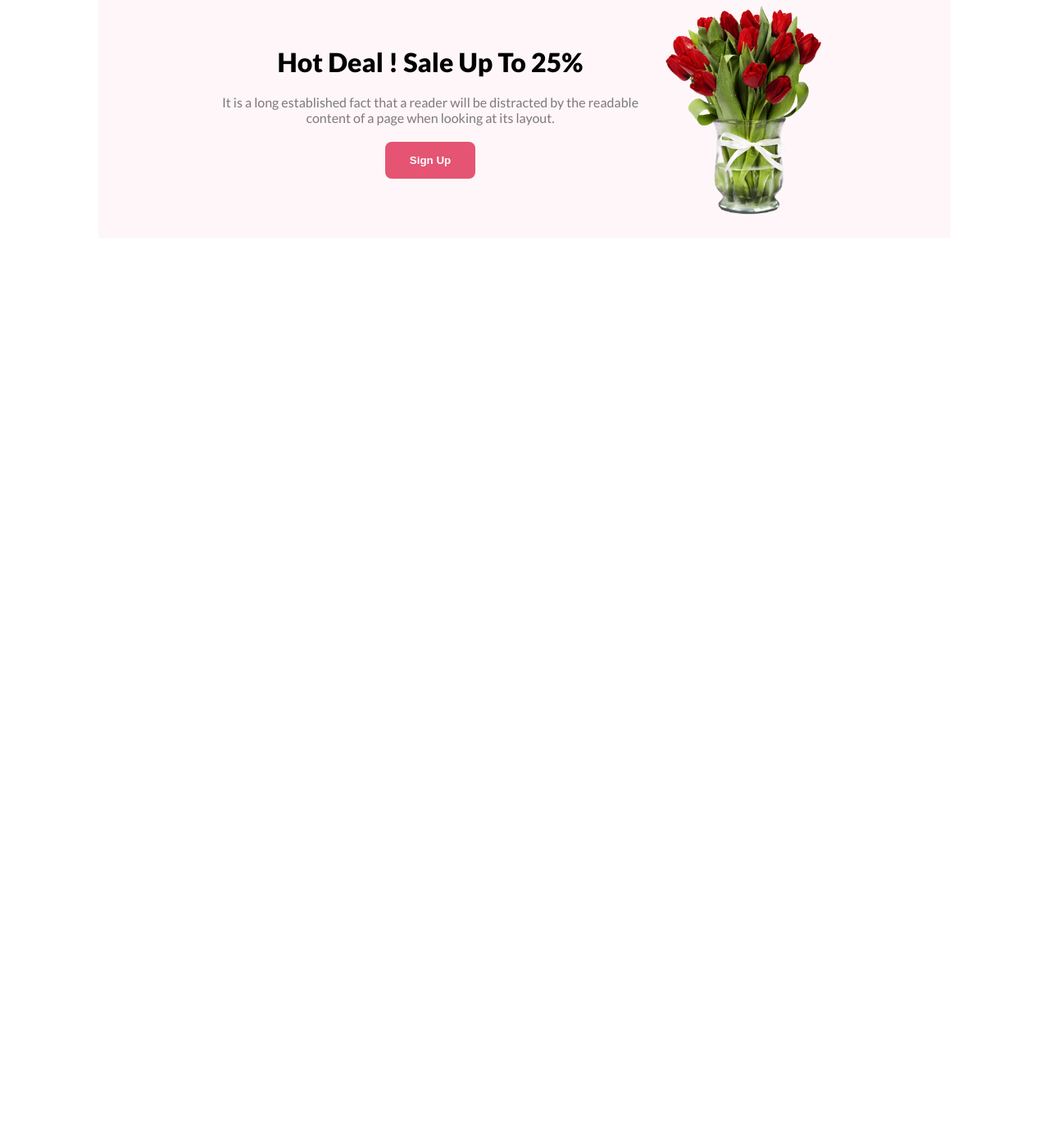
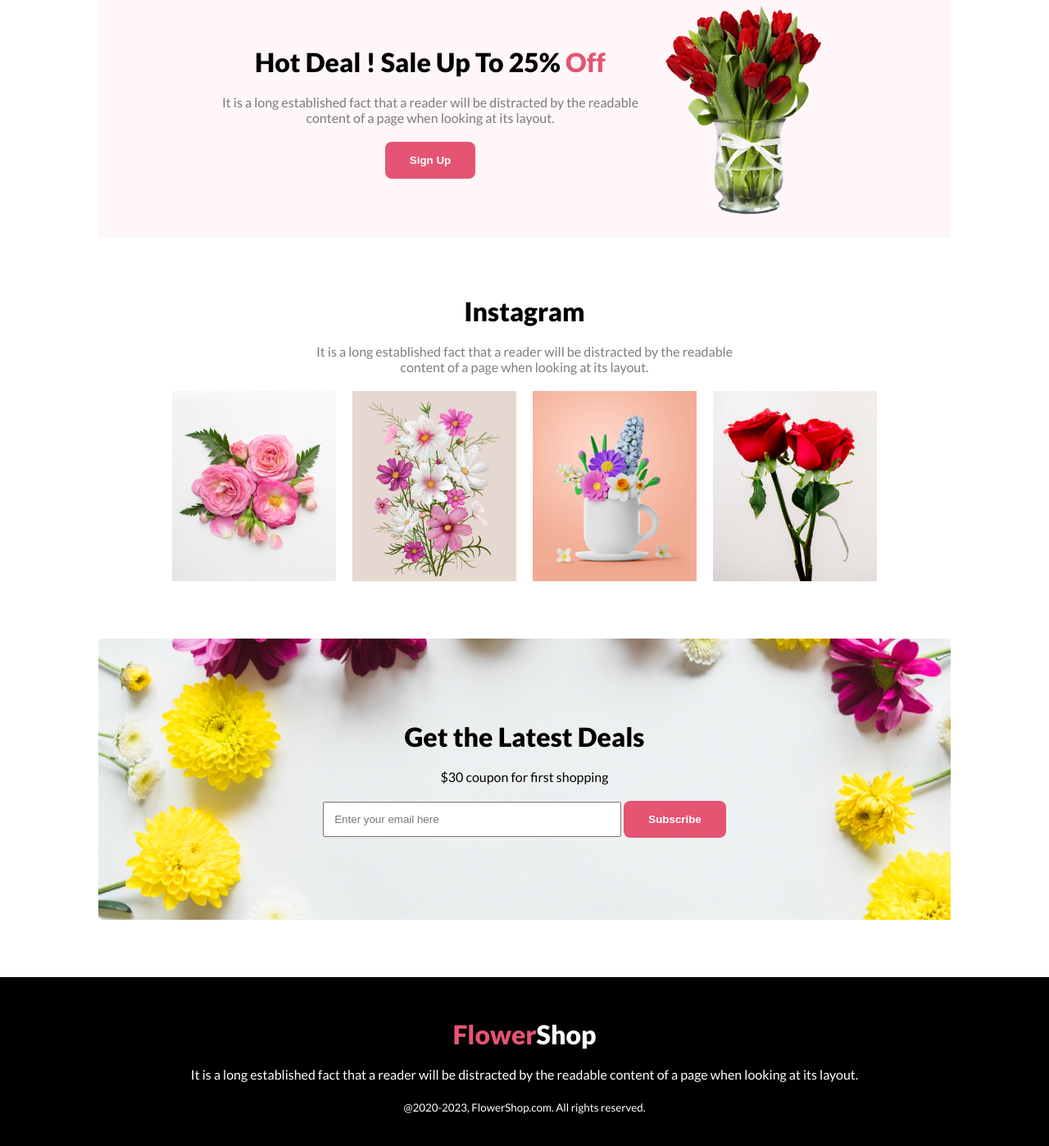
Before and after one commit to freelancer-rased/flower-shop-responsive-website, a plain HTML site: page index.html in a window 1280 px wide. Shown: the part 1401-2799 px from the top of the page at 82% size. Before the commit the page ends 1761 px from the top, so only its background shows below. Drawn offline with Linux system fonts and the light colour scheme.

Commit message:
footer section added

```diff
--- a/index.html
+++ b/index.html
@@ -86,18 +86,53 @@
       <!-- hot deal section  -->
       <section class="hot-deal-container">
         <div>
-            <h2 class="primary-title">
-                Hot Deal ! Sale Up To 25%
-            </h2>
-            <p class="primary-description">It is a long established fact that a reader will be distracted by the readable <br> content of a page when looking at its layout.</p>
-            <button class="btn-primary"> Sign Up</button>
+          <h2 class="primary-title">
+            Hot Deal ! Sale Up To 25% <span>Off</span>
+          </h2>
+          <p class="primary-description">
+            It is a long established fact that a reader will be distracted by
+            the readable <br />
+            content of a page when looking at its layout.
+          </p>
+          <button class="btn-primary">Sign Up</button>
         </div>
         <div class="hot-deal-image">
-            <img src="./images/pngwing 8.png" alt="">
+          <img src="./images/pngwing 8.png" alt="" />
         </div>
+      </section>
+
+      <!-- instagram section  -->
+      <section class="instagram-container">
+        <h2 class="primary-title">Instagram</h2>
+        <p class="primary-description">
+          It is a long established fact that a reader will be distracted by the
+          readable <br />
+          content of a page when looking at its layout.
+        </p>
+        <div class="insta-image">
+          <img src="./images/Flower 01.png" alt="" />
+          <img src="./images/Rectangle 4.png" alt="" />
+          <img src="./images/Rectangle 5.png" alt="" />
+          <img src="./images/Rectangle 6.png" alt="" />
+        </div>
+      </section>
+
+      <!-- latest deals section  -->
+      <section class="latest-deal-container">
+        <h2 class="primary-title">Get the Latest Deals</h2>
+        <p>$30 coupon for first shopping</p>
+        <input type="text" placeholder="Enter your email here" />
+        <button class="btn-primary">Subscribe</button>
       </section>
     </main>
 
-    <footer></footer>
+    <footer>
+      <h2 class="primary-title"><span>Flower</span>Shop</h2>
+      <p class="primary-description des">
+        It is a long established fact that a reader will be distracted by the
+        readable content of a page when looking at its layout.
+      </p>
+      <small>@2020-2023, FlowerShop.com. All rights reserved. </small>
+    </footer>
   </body>
 </html>
--- a/style.css
+++ b/style.css
@@ -1,31 +1,28 @@
-*{
+* {
   margin: 0;
   padding: 0;
 }
 
-
 /* shared style  */
 
-
-.primary-text{
+.primary-text {
   font-family: "Lato", serif;
 }
 
-.primary-title{
+.primary-title {
   font-family: "Lato", serif;
   font-size: 2rem;
   font-weight: 800;
 }
 
-
-.primary-description{
+.primary-description {
   font-size: 16px;
   font-weight: 400;
   margin: 20px 0;
-   color:rgba(39, 39, 39, 0.6)
+  color: rgba(39, 39, 39, 0.6);
 }
 
-.btn-primary{
+.btn-primary {
   padding: 15px 30px;
   border-radius: 8px;
   background: rgb(229, 84, 115);
@@ -33,13 +30,9 @@
   border: none;
   color: white;
   font-weight: bold;
-
 }
 
-
-
-
-.header-container{
+.header-container {
   display: flex;
   justify-content: space-around;
   align-items: center;
@@ -47,29 +40,27 @@
   padding: 20px 120px 0 120px;
 }
 
-.header-container h1{
+.header-container h1 {
   font-size: 3rem;
   font-weight: 800;
 }
 
-.header-image img{
+.header-image img {
   height: 400px;
 }
 
-
 /* Our Features Flowers style  */
 
-main{
+main {
   padding: 20px 120px 0 120px;
 }
 
-.features-container{
+.features-container {
   text-align: center;
   padding-top: 70px;
 }
 
-
-.flower-container{
+.flower-container {
   display: flex;
   justify-content: space-between;
   align-items: center;
@@ -77,32 +68,28 @@ main{
   margin-top: 70px;
 }
 
-#flower1 img{
+#flower1 img {
   width: 200px;
   background: rgba(167, 33, 98, 0.15);
   padding: 90px 50px 0 50px;
   border-radius: 300px 300px 0px 0px;
-
 }
 
-#flower2 img{
+#flower2 img {
   width: 250px;
   background: rgba(5, 151, 160, 0.15);
   padding: 80px 27px 35px 27px;
   border-radius: 300px 300px 0px 0px;
-
 }
 
-#flower3 img{
+#flower3 img {
   width: 200px;
   background: rgba(5, 151, 160, 0.15);
   padding: 70px 50px 0 50px;
   border-radius: 300px 300px 0px 0px;
-
 }
 
-
-.callout-container{
+.callout-container {
   display: flex;
   justify-content: space-around;
   gap: 50px;
@@ -114,13 +101,12 @@ main{
   padding: 50px;
 }
 
-.callout-container img{
+.callout-container img {
   width: 50px;
 }
 
-
 /* hot deal section  */
-.hot-deal-container{
+.hot-deal-container {
   display: flex;
   justify-content: center;
   align-items: center;
@@ -131,6 +117,56 @@ main{
   gap: 30px;
 }
 
-.hot-deal-image img{
-    width: 200px
+.hot-deal-image img {
+  width: 200px;
 }
+
+/* instagram section style  */
+.instagram-container {
+  text-align: center;
+}
+
+.insta-image {
+  display: flex;
+  justify-content: center;
+  gap: 20px;
+}
+
+.insta-image img {
+  width: 200px;
+}
+
+/* latest deal section style  */
+.latest-deal-container {
+  background-image: url("./images/Rectangle\ 9.png");
+  text-align: center;
+  padding: 100px;
+  background-size: cover;
+  margin: 70px 0;
+}
+
+.latest-deal-container p {
+  padding: 20px 0;
+}
+
+.latest-deal-container input {
+  padding: 12px;
+  width: 40%;
+}
+
+/* footer section style  */
+footer {
+  text-align: center;
+  background-color: black;
+  color: white;
+  align-items: center;
+  padding: 50px;
+}
+
+.des {
+  color: white;
+}
+
+span {
+  color: rgb(229, 84, 115);
+}
```
Lines whose indentation alone changed are shown as unchanged.
